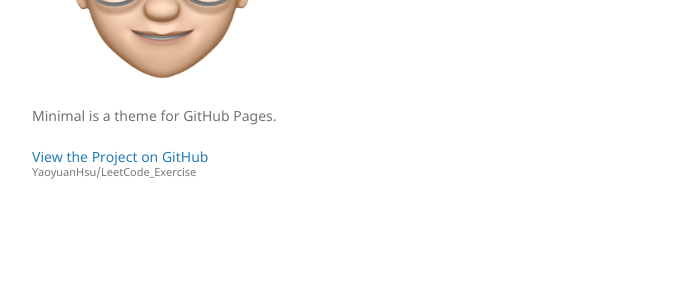
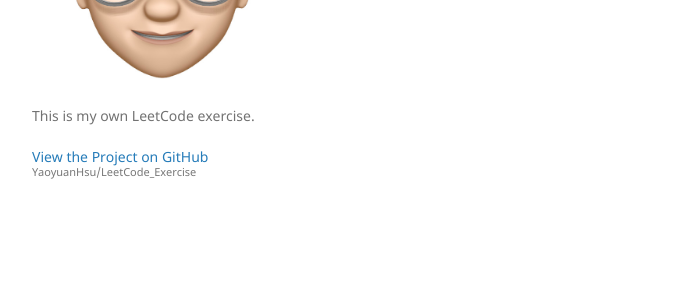
Before and after one commit to YaoyuanHsu/LeetCode_Exercise, a Jekyll site: the page built from another-page.md, in a window 1280 px wide. Shown: the part 305-605 px from the top of the page, without its empty margins (178-871 px from the left). Built offline with Jekyll 4.4.1, drawn with Linux system fonts in a browser that asks for light colours; our own code applies the rules of GitHub Pages for plain Markdown files.

Commit message:
Update description

```diff
--- a/_config.yml
+++ b/_config.yml
@@ -1,7 +1,7 @@
 markdown: kramdown
 title: LeetCode Exercise
 logo: /assets/img/Profile.jpeg
-description: Minimal is a theme for GitHub Pages.
+description: This is my own LeetCode exercise.
 show_downloads: false
 google_analytics:
 theme: jekyll-theme-minimal
```
